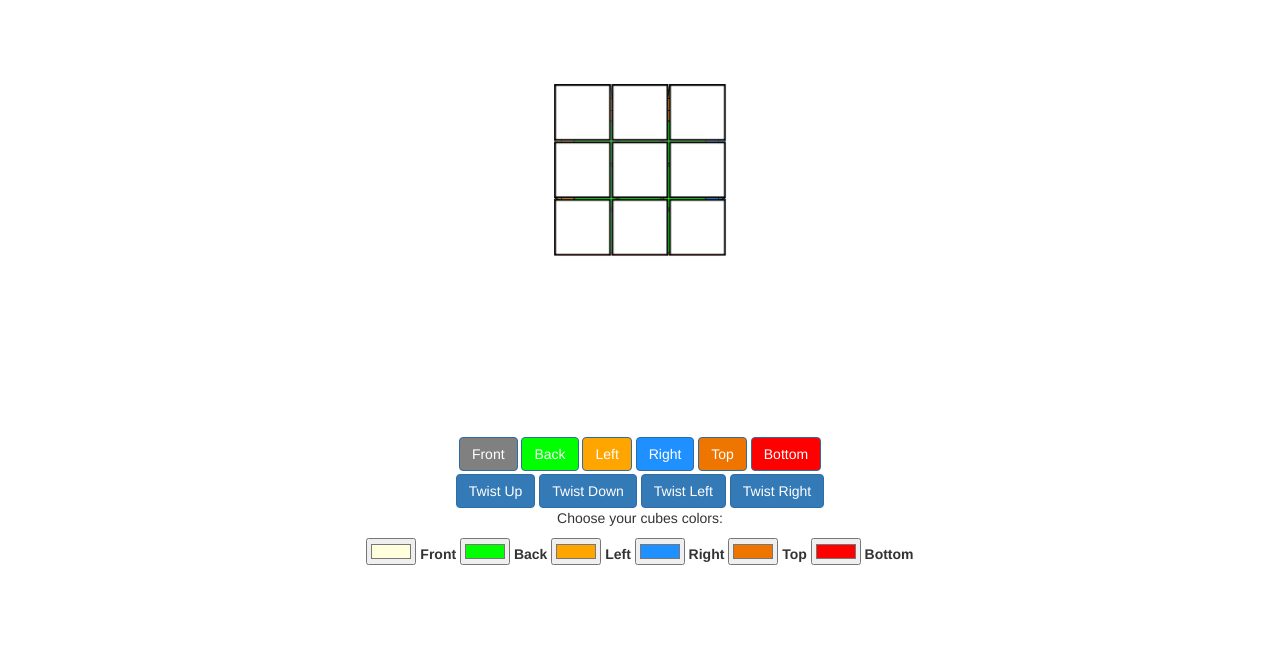
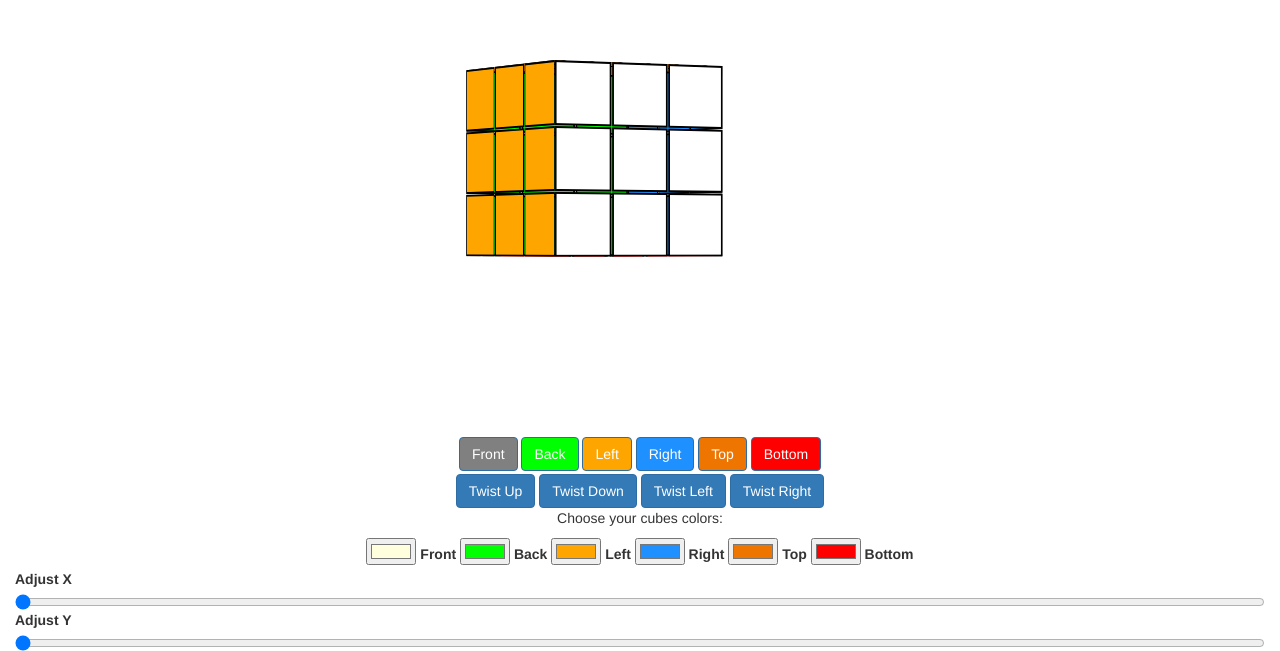
Before and after one commit to DarkestNoell/Darkestnoell.github.io, a plain HTML site: page index.html in a window 1280 px wide. Shown: the part 243-894 px from the top of the page. Before the commit the page ends 812 px from the top, so only its background shows below. Drawn offline with nearby package versions, Linux system fonts and the light colour scheme.

Commit message:
rotation sliders

```diff
--- a/index.html
+++ b/index.html
@@ -133,15 +133,28 @@
                 <label for="bottomColor">Bottom</label>
             </div>
         </div>
+        <div class="rotation-sliders">
+            <div class="slidecontainer">
+                <label for="myRange">Adjust X</label>
+                <input type="range" min="1" max="360" value="0" class="slider" id="myRange" onchange="adjustX(this)">
+                <label for="myRange">Adjust Y</label>
+                <input type="range" min="1" max="360" value="0" class="slider" id="myRange" onchange="adjustY(this)">
+            </div>
+        </div>
     </div>
 </body>
 </html>
 
 <style>
+
+    .container{
+        width: 100vw;
+    }
+
     .scene {
         width: 300px;
         height: 380px;
-        perspective: 600px;
+        perspective: 3000px;
         margin-top: 300px;
         margin-left: auto;
         margin-right: auto;
@@ -154,8 +167,10 @@
         width: 200px;
         height: 200px;
         transform-style: preserve-3d;
-        transform: translateZ(-100px);
+        transform: translateZ(-100px) rotateY(30deg);
         transition: transform 1s;
+        -webkit-transform-style: preserve-3d;
+        -webkit-backface-visibility: hidden;
     }
 
     [class^="cube-side"] {
@@ -163,6 +178,7 @@
         height: 100%;
         width: 100%;
     }
+
 
     .cube-face {
         position: absolute;
@@ -2054,4 +2070,18 @@
         alert("Cube is completed!");
         return true;
     }
+
+    function adjustX(ele)
+    {
+        $(cube).css({
+            'transform': 'rotateX(' + ele.value + "deg)"
+        });
+    }
+
+    function adjustY(ele)
+    {
+        $(cube).css({
+            'transform': 'rotateY(' + ele.value + "deg)"
+        });
+    }
 </script>
```
